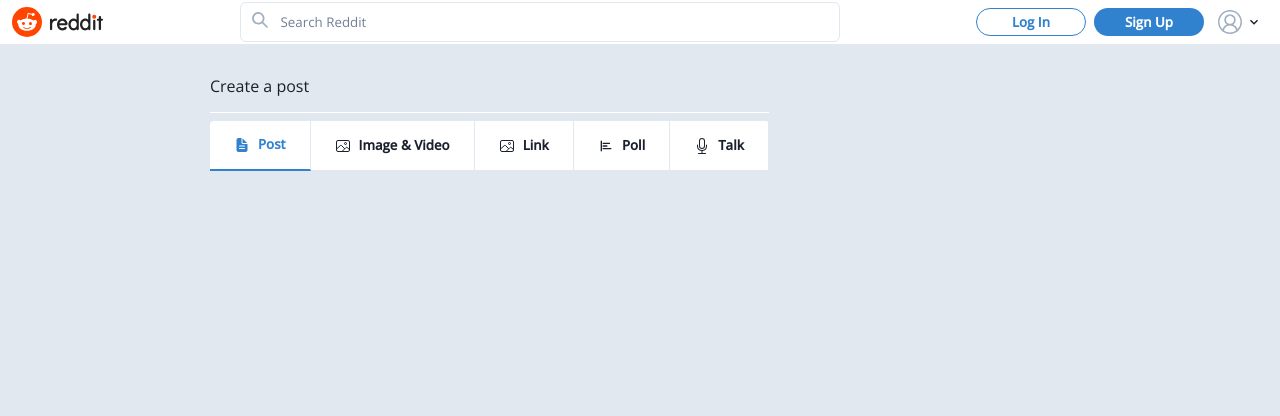
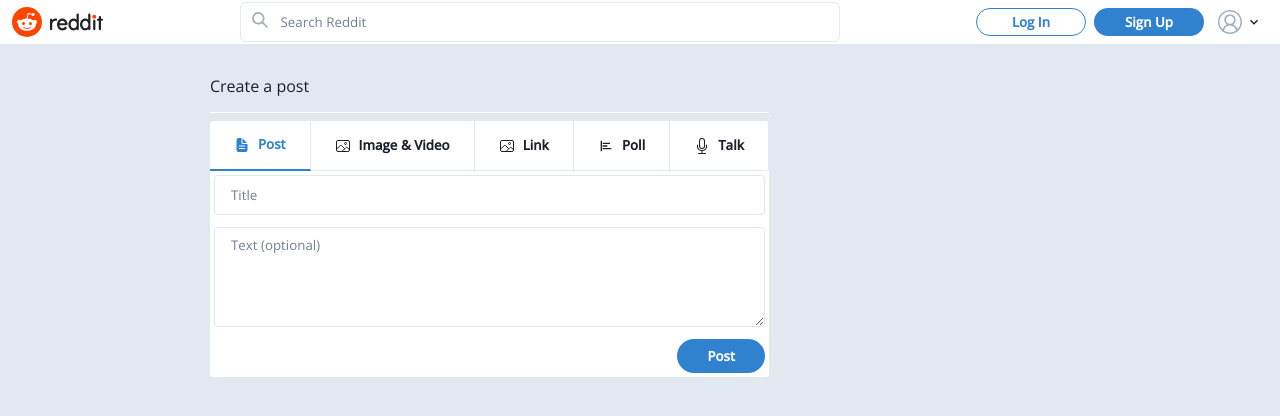
Before and after one commit to aindriu80/fcc-react-nextjs-firebase-chakra-reddit-app, a Next.js app: page /r/1/submit in a window 1280 px wide. Shown: the top 416 px of the page. Built offline with nearby package versions, Linux system fonts and the light colour scheme; no server answers.

Commit message:
Finishing the styling for Create a Post

```diff
--- a/src/components/Posts/NewPostForm.tsx
+++ b/src/components/Posts/NewPostForm.tsx
@@ -5,6 +5,7 @@
 import { IoDocumentText, IoImageOutline } from 'react-icons/io5'
 import { AiFillCloseCircle } from 'react-icons/ai'
 import TabItem from './TabItem'
+import TextInputs from './TextInputs'
 
 type NewPostFormProps = {}
 
@@ -38,6 +39,26 @@
 
 const NewPostForm: React.FC<NewPostFormProps> = () => {
   const [selectedTab, setSelectedTab] = useState(formTabs[0].title)
+  const [loading, setLoading] = useState(false)
+  const [textInputs, setTextInputs] = useState({ title: '', body: '' })
+  const [selectedFile, setSelectedFile] = useState<string>()
+
+  const handleCreatePost = async () => {}
+
+  const onSelectImage = async () => {}
+
+  const onTextChange = async (
+    event: React.ChangeEvent<HTMLInputElement | HTMLTextAreaElement>
+  ) => {
+    const {
+      target: { name, value },
+    } = event
+    setTextInputs((prev) => ({
+      ...prev,
+      [name]: value,
+    }))
+  }
+
   return (
     <Flex direction="column" bg="white" borderRadius={4} mt={2}>
       <Flex width="100%">
@@ -50,6 +71,16 @@
           />
         ))}
       </Flex>
+      <Flex p="4px">
+        {selectedTab === 'Post' && (
+          <TextInputs
+            textInputs={textInputs}
+            handleCreatePost={handleCreatePost}
+            onChange={onTextChange}
+            loading={loading}
+          />
+        )}
+      </Flex>
     </Flex>
   )
 }
--- /dev/null
+++ b/src/components/Posts/TextInputs.tsx
@@ -0,0 +1,68 @@
+import { Button, Flex, Input, Stack, Textarea } from '@chakra-ui/react'
+import React from 'react'
+
+type TextInputProps = {
+  textInputs: {
+    title: string
+    body: string
+  }
+  onChange: (
+    event: React.ChangeEvent<HTMLInputElement | HTMLTextAreaElement>
+  ) => void
+  handleCreatePost: () => void
+  loading: boolean
+}
+
+const TextInputs: React.FC<TextInputProps> = ({
+  textInputs,
+  onChange,
+  handleCreatePost,
+  loading,
+}) => {
+  return (
+    <Stack spacing={3} width="100%">
+      <Input
+        name="title"
+        value={textInputs.title}
+        onChange={onChange}
+        fontSize="10pt"
+        borderRadius={4}
+        placeholder="Title"
+        _placeholder={{ color: 'gray.500' }}
+        _focus={{
+          outline: 'none',
+          bg: 'white',
+          border: '1px solid',
+          borderColor: 'black',
+        }}
+      />
+      <Textarea
+        name="body"
+        value={textInputs.body}
+        onChange={onChange}
+        fontSize="10pt"
+        borderRadius={4}
+        height="100px"
+        placeholder="Text (optional)"
+        _placeholder={{ color: 'gray.500' }}
+        _focus={{
+          outline: 'none',
+          bg: 'white',
+          border: '1px solid',
+          borderColor: 'black',
+        }}
+      />
+      <Flex justify="flex-end">
+        <Button
+          height="34px"
+          padding="0px 30px"
+          disabled={!textInputs.title}
+          isLoading={loading}
+          onClick={handleCreatePost}>
+          Post
+        </Button>
+      </Flex>
+    </Stack>
+  )
+}
+export default TextInputs
```
